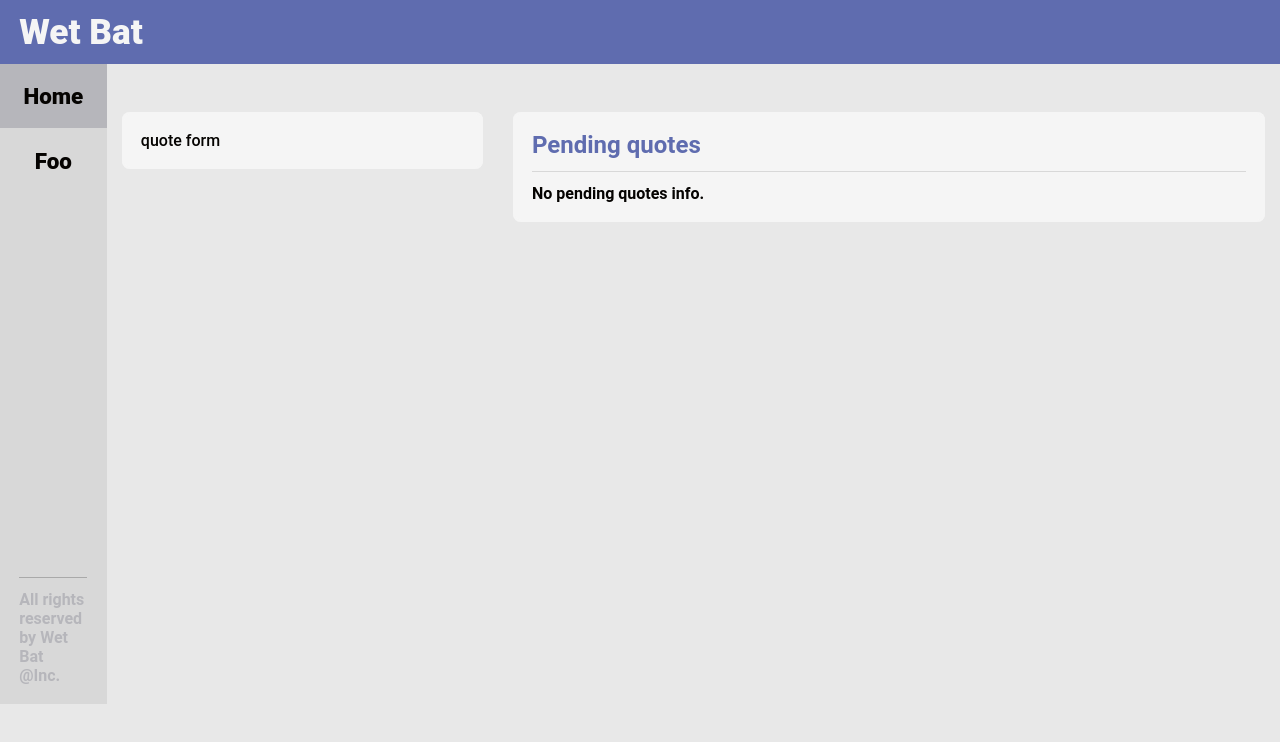
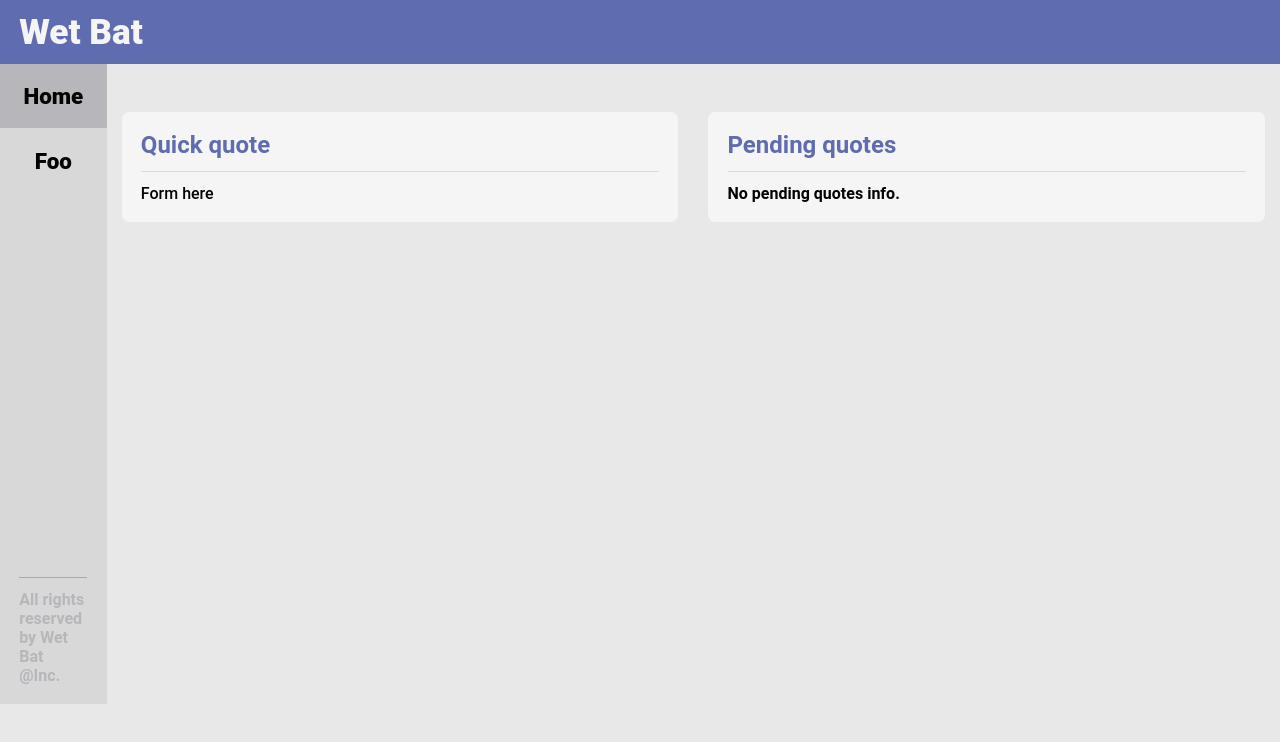
Before and after one commit to OsmanRodrigues/launch-code-challenge-wet-bat, a Next.js app in the folder ui/: page / in a window 1280 px wide. Shown: the top 742 px of the page. Built offline with nearby package versions, Linux system fonts and the light colour scheme; no server answers.

Commit message:
quick quote layout implemented

```diff
--- a/ui/src/atomic/components/home-layout/quote-section/index.tsx
+++ b/ui/src/atomic/components/home-layout/quote-section/index.tsx
@@ -1,18 +1,16 @@
-import { Card } from '../../../shared'
 import { FC } from 'react'
 import { Col, Row } from 'react-grid-system'
 import { PendingQuoteView } from './pending-quote-view'
+import { QuickQuoteView } from './quick-quote-view'
 
 export const QuoteSection: FC = () => {
     return (
         <Row aria-label='quotesSection'>
-            <Col sm={4}>
-                <Card disableInteractivity>
-                    quote form
-                </Card>
+            <Col sm={6}>
+                <QuickQuoteView/>
             </Col>
-            <Col sm={8}>
-                <PendingQuoteView />
+            <Col sm={6}>
+                <PendingQuoteView/>
             </Col>
         </Row>
     )
--- a/ui/src/atomic/components/home-layout/quote-section/pending-quote-view.tsx
+++ b/ui/src/atomic/components/home-layout/quote-section/pending-quote-view.tsx
@@ -1,14 +1,9 @@
-import {
-    Box,
-    Card,
-    H2,
-    H4,
-    Separator,
-} from '../../../shared'
+import { H4 } from '../../../shared/typography.atm'
 import { FC, useEffect } from 'react'
 import { observer } from 'mobx-react-lite'
 import { quoteListStore } from '@domain/quote-domain/quote-store'
 import { PendingQuoteTable } from './pending-quote-table'
+import { QuoteView } from './quote-view'
 
 export const PendingQuoteView: FC = observer(() => {
     const hasData = !!quoteListStore.quotes?.length
@@ -18,16 +13,8 @@ export const PendingQuoteView: FC = observer(() => {
     }, [])
 
     return (
-        <Card disableInteractivity fluid>
-            <Box fluid>
-                <H2 color="secondary">Pending quotes</H2>
-                <Separator outlined />
-                {hasData ? (
-                    <PendingQuoteTable />
-                ) : (
-                    <H4>No pending quotes info.</H4>
-                )}
-            </Box>
-        </Card>
+        <QuoteView title="Pending quotes">
+            {hasData ? <PendingQuoteTable /> : <H4>No pending quotes info.</H4>}
+        </QuoteView>
     )
 })
--- /dev/null
+++ b/ui/src/atomic/components/home-layout/quote-section/quick-quote-form.tsx
@@ -0,0 +1,7 @@
+import { observer } from 'mobx-react-lite'
+import { FC } from 'react'
+
+export const QuickQuoteForm: FC = observer(() => {
+
+    return <>Form here</>
+})
--- /dev/null
+++ b/ui/src/atomic/components/home-layout/quote-section/quick-quote-view.tsx
@@ -0,0 +1,11 @@
+import { FC } from 'react'
+import { QuickQuoteForm } from './quick-quote-form'
+import { QuoteView } from './quote-view'
+
+export const QuickQuoteView: FC = () => {
+    return (
+        <QuoteView title='Quick quote'>
+            <QuickQuoteForm/>
+        </QuoteView>
+    )
+}
--- /dev/null
+++ b/ui/src/atomic/components/home-layout/quote-section/quote-view.tsx
@@ -0,0 +1,18 @@
+import { Card, Box, H2, Separator } from '@atomic/shared'
+import { FC } from 'react'
+
+interface IQuoteView {
+    title: string
+}
+
+export const QuoteView: FC<IQuoteView> = props => {
+    return (
+        <Card disableInteractivity fluid>
+            <Box fluid>
+                <H2 color="secondary">{props.title}</H2>
+                <Separator outlined />
+                {props.children}
+            </Box>
+        </Card>
+    )
+}
```
